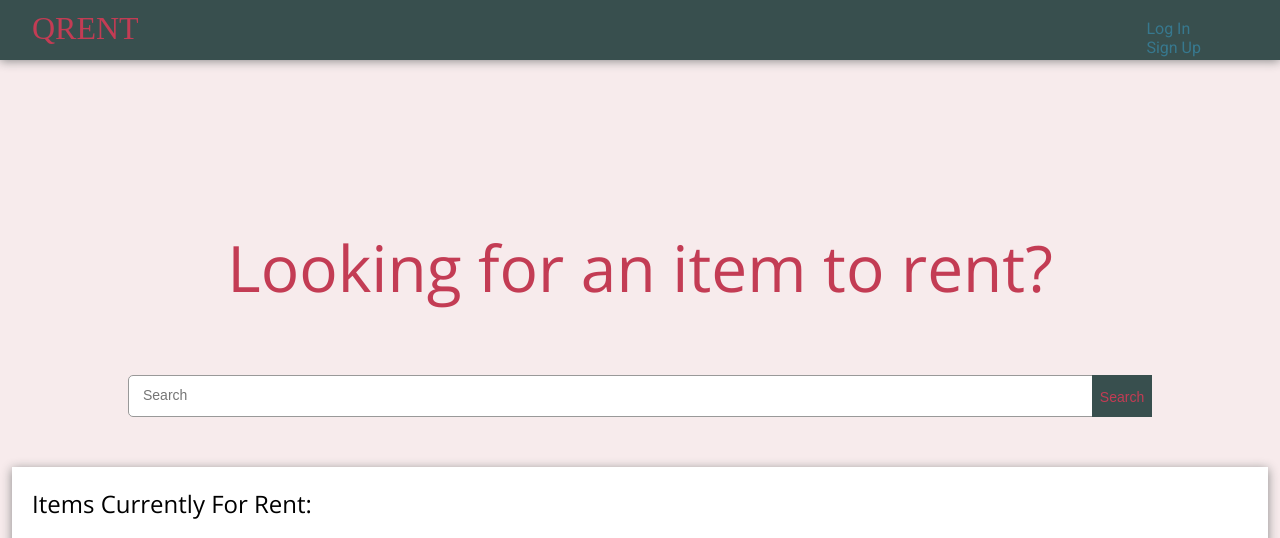
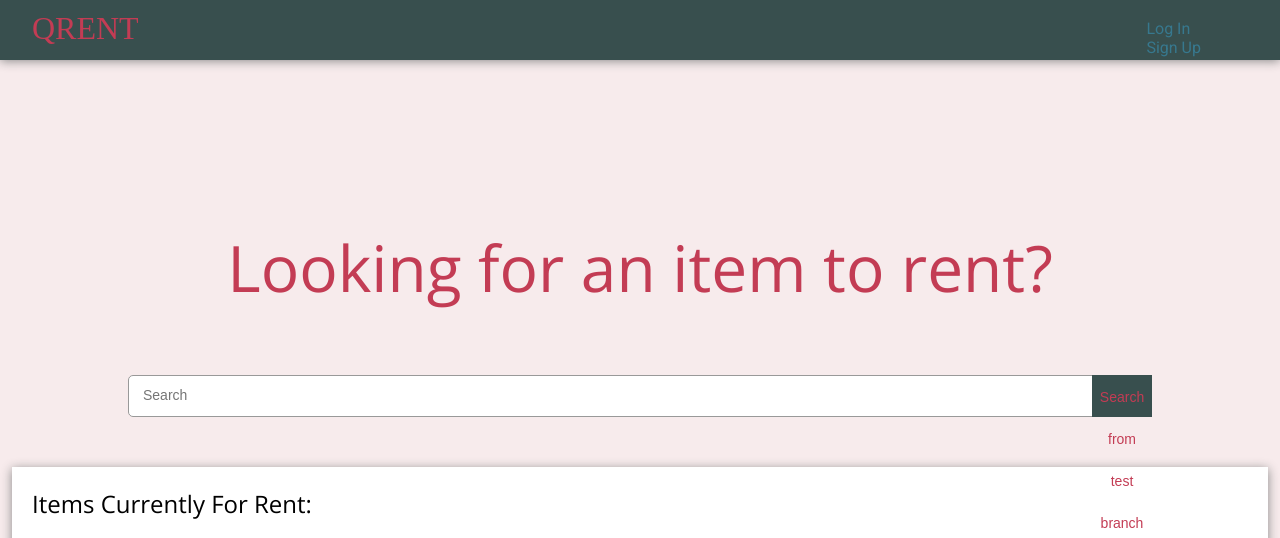
Before and after one commit to q-rent/QrentWebApp, a plain HTML site: page index.html in a window 1280 px wide. Shown: the top 538 px of the page. Drawn offline with nearby package versions, Linux system fonts and the light colour scheme; grey boxes are pictures that could not be loaded.

Commit message:
Added new feature

```diff
--- a/index.html
+++ b/index.html
@@ -31,7 +31,7 @@
             <form action='/search' id='search-form' method='get' target='_top'>
                 <input id='search-text' name='q' placeholder='Search' type='text' />
                 <button id='search-button' type='submit'>
-                    <span>Search</span>
+                    <span>Search from test branch</span>
                 </button>
             </form>
         </div>
```
